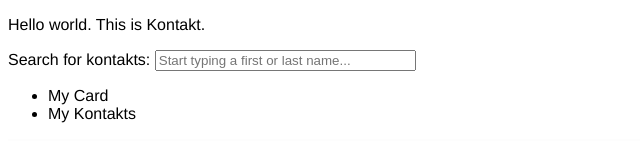
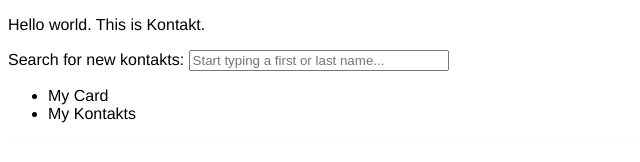
Before and after one commit to abahler/kontakt, a website: page public/index.html in a window 1280 px wide. Shown: the whole page, without its empty margins (0-640 px from the left). Drawn offline with nearby package versions, Linux system fonts and the light colour scheme.

Commit message:
Modify input label

```diff
--- a/public/index.html
+++ b/public/index.html
@@ -8,7 +8,7 @@
     <header>
         <p>Hello world. This is Kontakt.</p>
         <div id="searchForm">
-            <label for="search">Search for kontakts:</label>
+            <label for="search">Search for new kontakts:</label>
             <input type="text" id="search" name="search" placeholder="Start typing a first or last name..." />
             <!-- No button; implement typeahead to show user results -->
         </div>
```
